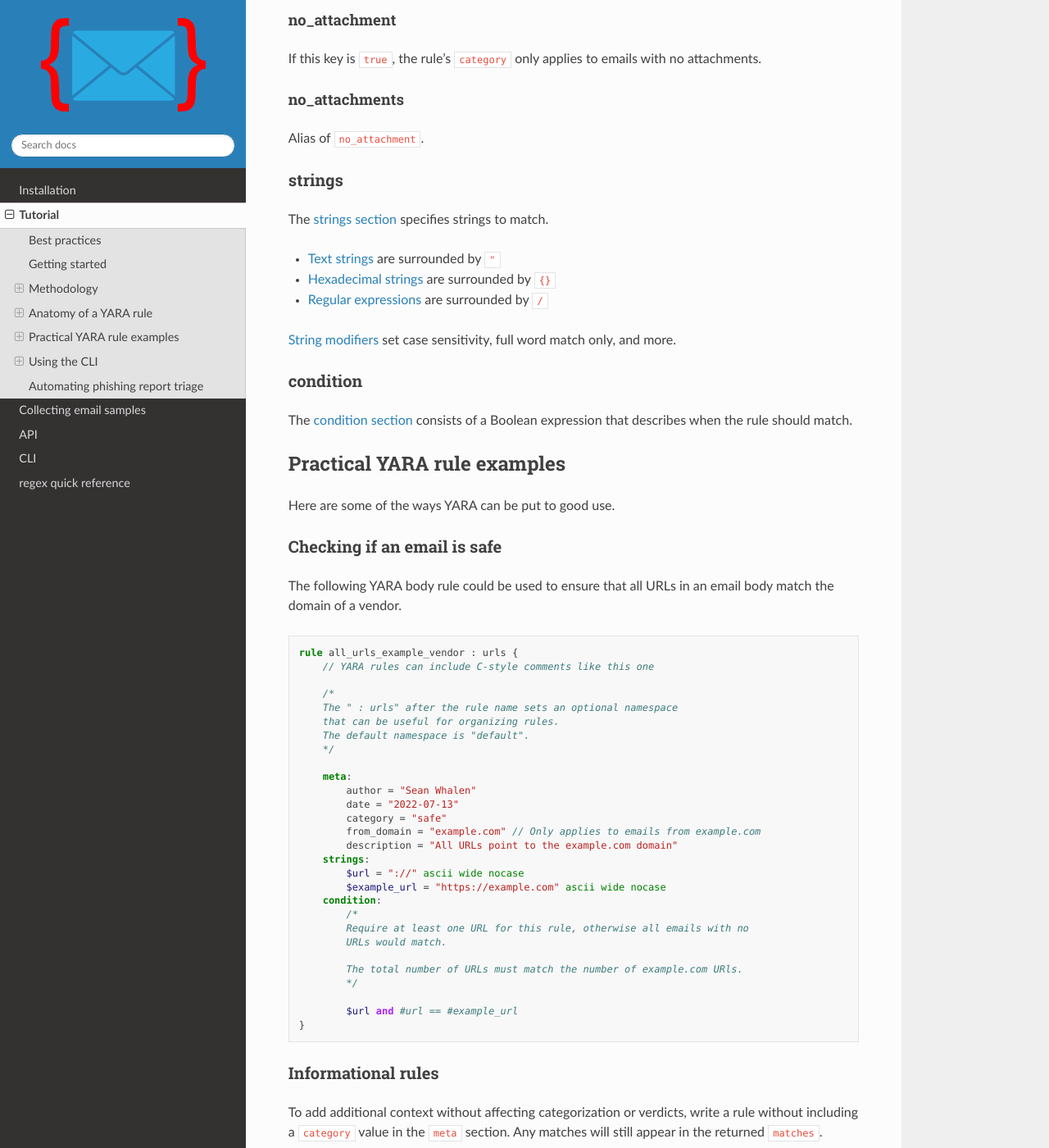
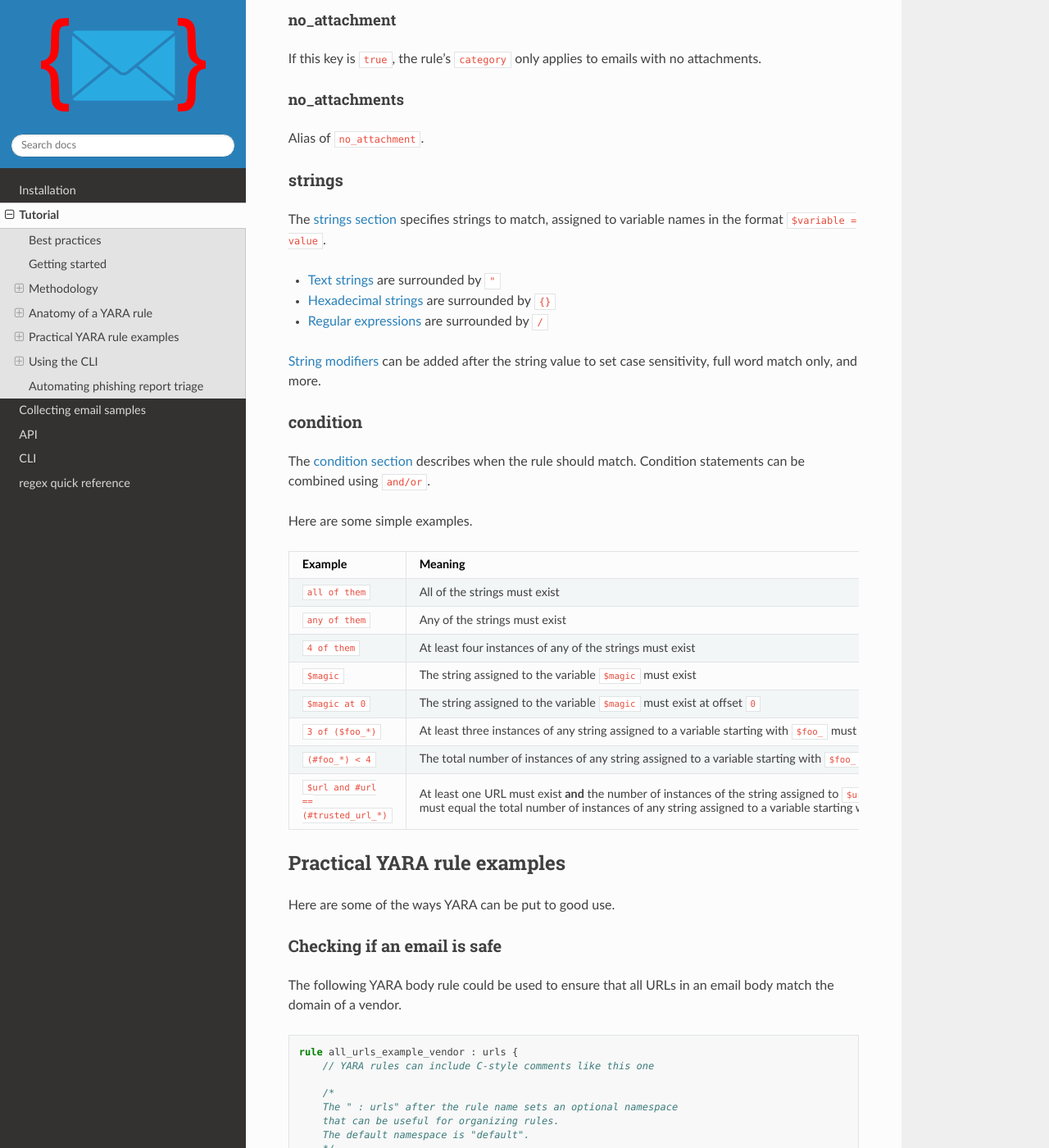
Before and after one commit to seanthegeek/yaramail, a Sphinx documentation site: the page built from docs/source/tutorial.md, in a window 1280 px wide and 1400 px high, scrolled down 4973 px. Shown: the whole window at 82% size. Built offline with Sphinx 7.4.7 and the Read the Docs theme 2.0.0, drawn with Linux system fonts in a browser that asks for light colours; some of the changed text lies outside the part shown.

Commit message:
Add example YARA condition statements

```diff
--- a/docs/source/tutorial.md
+++ b/docs/source/tutorial.md
@@ -155,7 +155,7 @@ include content from other rule files.
 
 ### meta
 
-The [meta section][yara_meta] specifies arbitrary metadata key-value
+The [meta section][yara_meta] specifies arbitrary metadata key = value
 pairs of metadata that can be useful to humans and/or the scanner application.
 `yaramail` uses a few specific `meta` keys.
 
@@ -238,19 +238,34 @@ Alias of `no_attachment`.
 
 ### strings
 
-The [strings section][yara_strings] specifies strings to match.
+The [strings section][yara_strings] specifies strings to match, assigned to
+variable names in the format `$variable = value`.
 
 - [Text strings][yara_text_strings] are surrounded by `"`
 - [Hexadecimal strings][yara_hex_strings] are surrounded by `{}`
 - [Regular expressions][yara_regex] are surrounded by `/`
 
-[String modifiers][yara_string_modifiers] set case sensitivity, full word match
-only, and more.
+[String modifiers][yara_string_modifiers] can be added after the string value
+to set case sensitivity, full word match only, and more.
 
 ### condition
 
-The [condition section][yara_condition] consists of a Boolean expression that
-describes when the rule should match.
+The [condition section][yara_condition] describes when the rule should match.
+Condition statements can be combined using `and/or`.
+
+Here are some simple examples.
+
+| Example                             | Meaning                                                                                                                                                                                                  |
+|-------------------------------------|----------------------------------------------------------------------------------------------------------------------------------------------------------------------------------------------------------|
+| `all of them`                       | All of the strings must exist                                                                                                                                                                            |
+| `any of them`                       | Any of the strings must exist                                                                                                                                                                            |
+| `4 of them`                         | At least four instances of any of the strings must exist                                                                                                                                                 |
+| `$magic`                            | The string assigned to the variable `$magic` must exist                                                                                                                                                  |
+| `$magic at 0`                       | The string assigned to the variable `$magic` must exist at offset `0`                                                                                                                                    |
+| `3 of ($foo_*)`                     | At least three instances of any string assigned to a variable starting with `$foo_` must exist                                                                                                           |
+| `(#foo_*) < 4`                      | The total number of instances of any string assigned to a variable starting with `$foo_`must be less than four                                                                                           |
+| `$url and #url == (#trusted_url_*)` | At least one URL must exist **and** the number of instances of the string assigned to `$url` must equal the total number of instances of any string assigned to a variable starting with `$trusted_url_` |
+
 
 ## Practical YARA rule examples
 
```
